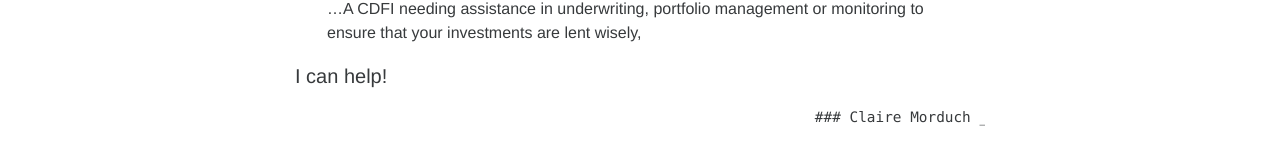
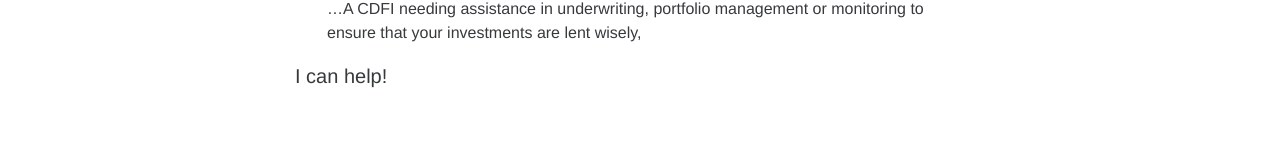
Before and after one commit to ClaireMorduch/clairemorduch, a Jekyll site: the page built from index.md, in a window 1280 px wide. Shown: the part 824-981 px from the top of the page. Built offline with Jekyll 4.4.1, drawn with Linux system fonts in a browser that asks for light colours; after the commit the page ends 947 px from its top, so only the background shows below that.

Commit message:
Updated index.md

```diff
--- a/index.md
+++ b/index.md
@@ -17,10 +17,3 @@ Whether you are…
 <p class="pad-sides">…A CDFI needing assistance in underwriting, portfolio management or monitoring to ensure that your investments are lent wisely,</p>
 
 <p class="lead">I can help!</p>
-
-
-
-                                                                ### Claire Morduch
-_Strategic planning and financial analysis to develop more effective organizations,
-which are better able to strengthen families, reduce poverty and improve communities._
-ClaireMorduch@gmail.com
```
